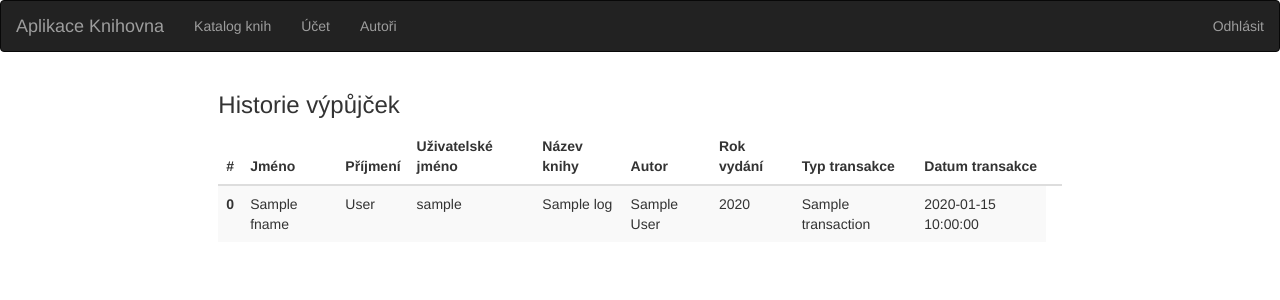
After one commit to Haf1k/FlaskLibrary, a Flask app: template knihovna_app/templates/history.html in a window 1280 px wide. The commit adds this page. Shown: the top 300 px of the page. Run offline with Flask 2, Linux system fonts and the light colour scheme; a user stored in the database is signed in; the template is opened without the code that fills it: most values are stand-ins (such as "Sample title", 1, 10 or a date in 2020); a database or web service that is not in the repository returns one stand-in record (values such as "Sample title"); some libraries are stand-ins or nearby versions.

Commit message:
Database now automatically returns books that are past its returnal date. Added history of transactions for user and admin

```diff
--- a/knihovna_app/helper.py
+++ b/knihovna_app/helper.py
@@ -1,3 +1,5 @@
+from datetime import datetime
+
 from bson import ObjectId
 
 from knihovna_app.config import db
@@ -120,3 +122,34 @@ def users_listing(search_data=None, sort_value="author", type=1):
         ])
     else:
         return db.users.find({"role": "user"}).sort(sort_value, type)
+
+
+def library_history():
+    output = []
+    logs = db.auditLog.find()
+
+    for log in logs:
+        book = db.books.find_one({"_id": log["book_id"]})
+        user = db.users.find_one({"_id": log["user_id"]})
+
+        match log["type_of_transaction"]:
+            case "borrow":
+                transaction = "Zapůjčení"
+            case "return":
+                transaction = "Navrácení"
+            case "automatic return":
+                transaction = "Vypršení lhůty zapůjčení"
+            case _:
+                return
+
+        value = {"fname": user["fname"],
+                 "lname": user["lname"],
+                 "username": user["username"],
+                 "title": book["title"],
+                 "author": book["author"],
+                 "release_year": book["release_year"],
+                 "transaction": transaction,
+                 "date": datetime.fromisoformat(log["timestamp"].replace("Z", ''))}
+        output.append(value)
+
+    return output[::-1]
--- a/knihovna_app/models.py
+++ b/knihovna_app/models.py
@@ -1,8 +1,9 @@
 # This file contains the models used in the database. It defines the tables and columns used in the database.
+from datetime import datetime, timedelta
+
 from bson import ObjectId
+from flask import flash
 from flask_login import UserMixin
-from flask import flash
-from datetime import datetime, timedelta
 
 from knihovna_app.config import db
 
@@ -48,35 +49,50 @@ class User(UserMixin):
     # Basic users methods
     def borrow_book(self, book_id):
 
-        if any(book_id in book["borrowed_book_id"] for book in self.borrowed_books):
+        time_of_return = (datetime.today() + timedelta(days=6)).isoformat()
+
+        if any(book_id in str(book["borrowed_book_id"]) for book in self.borrowed_books):
             flash("Knihu již máte zapůjčenou.", 'danger')
         elif len(self.borrowed_books) > 5:
             flash("Již máte zapůjčený maximální počet knih.", "danger")
         else:
             db.users.update_one(
                 {"username": self.username},
-                {"$push": {"borrowed_books": {"borrowed_book_id": book_id, "time_stamp": datetime.today()}}}
+                {"$push": {"borrowed_books": {"borrowed_book_id": ObjectId(book_id),
+                                              "borrowed_until": time_of_return}}}
             )
             db.books.update_one(
                 {"_id": ObjectId(book_id)},
-                {"$push": {"borrowed_by": {"user_id": self._id, "until": datetime.today() + timedelta(days=6)}}}
+                {"$push": {"borrowed_by": {"user_id": self._id, "borrowed_until": time_of_return}}}
             )
             db.books.update_one(
                 {"_id": ObjectId(book_id)},
                 {"$inc": {"num_pcs": -1}}
             )
 
+            db.auditLog.insert_one({"user_id": self._id,
+                                    "book_id": ObjectId(book_id),
+                                    "type_of_transaction": "borrow",
+                                    "timestamp": datetime.today().isoformat()
+                                    })
+
             flash("Kniha úspěšně zapůjčena.", 'success')
 
     def return_book(self, book_id):
         try:
+
             db.users.update_one({"username": self.username},
-                                {"$pull": {"borrowed_books": {"borrowed_book_id": book_id}}})
+                                {"$pull": {"borrowed_books": {"borrowed_book_id": ObjectId(book_id)}}})
             db.books.update_one({"_id": ObjectId(book_id)},
                                 {"$pull": {
                                     "borrowed_by": {"user_id": db.users.find_one({"username": self.username})["_id"]}}})
             db.books.update_one({"_id": ObjectId(book_id)},
                                 {"$inc": {"num_pcs": 1}})
+            db.auditLog.insert_one({"user_id": self._id,
+                                    "book_id": ObjectId(book_id),
+                                    "type_of_transaction": "return",
+                                    "timestamp": datetime.today().isoformat()
+                                    })
             flash("Kniha úspěšně vrácena.", 'success')
         except Exception:
             flash("Kniha nemohla být vrácena", "warning")
@@ -102,6 +118,32 @@ class User(UserMixin):
                                       "username": edit_form.username.data,
                                       "activated": edit_form.activated.data,
                                       "role": edit_form.role.data}})
+
+    def user_history(self):
+
+        output = []
+        logs = db.auditLog.find({"user_id": (self._id)})
+
+        for log in logs:
+            book = db.books.find_one({"_id": log["book_id"]})
+            match log["type_of_transaction"]:
+                case "borrow":
+                    transaction = "Zapůjčení"
+                case "return":
+                    transaction = "Navrácení"
+                case "automatic return":
+                    transaction = "Vypršení lhůty zapůjčení"
+                case _:
+                    return
+
+            value = {"title": book["title"],
+                     "author": book["author"],
+                     "release_year": book["release_year"],
+                     "transaction": transaction,
+                     "date": datetime.fromisoformat(log["timestamp"].replace("Z", ''))}
+            output.append(value)
+
+        return output[::-1]
 
 
 class Book:
--- a/knihovna_app/routes.py
+++ b/knihovna_app/routes.py
@@ -6,7 +6,7 @@ from flask_login import login_user, current_user, login_required, logout_user
 from config import db
 from forms import RegistrationForm, LoginForm, CreateBookForm, EditUser, SearchForm
 from helper import make_user_object, books_listing, books_borrowed_by_user, users_with_borrowed_book, users_listing, \
-    make_book_object, create_book, create_user
+    make_book_object, create_book, create_user, library_history
 from run import app, login_manager
 
 
@@ -76,8 +76,10 @@ def user_section():
             flash("Nepodařilo se upravit", "warning")
             return redirect(url_for("user_section"))
 
+    user_history = user.user_history()
     user = db.users.find_one({"_id": ObjectId(user.get_string_id())})
-    return render_template("user_section.html", user=user, edit_form=edit_form)
+
+    return render_template("user_section.html", user=user, edit_form=edit_form, user_history=user_history)
 
 
 @app.route('/library_catalog/<sort_value>/<type>/<search_value>', methods=['GET', 'POST'])
@@ -124,6 +126,7 @@ def users_catalog(sort_value, type, search_value):
         search_value = search_form.search_data.data
         if not search_value:
             search_value = "None"
+            print("test")
     users = users_listing(search_value, sort_value, type)
 
     return render_template("users_catalog.html", users=users, search_form=search_form, search_value=search_value,
@@ -146,8 +149,11 @@ def edit_user(user_id):
 
     borrowed_books = books_borrowed_by_user(user_id=user_id)
 
-    user = db.users.find_one({"_id": ObjectId(user_id)})
-    return render_template("edit_user.html", user=user, edit_form=edit_form, borrowed_books=borrowed_books)
+    user = make_user_object(db.users.find_one({"_id": ObjectId(user_id)}))
+    user_history = user.user_history()
+    user = vars(user)
+    return render_template("edit_user.html", user=user, edit_form=edit_form, borrowed_books=borrowed_books,
+                           user_history=user_history)
 
 
 @app.route('/users_catalog/edit_user/give_user_book/<user_id>/<sort_value>/<type>/<search_value>',
@@ -220,6 +226,14 @@ def return_book(book_id, username):
     else:
         return redirect(url_for('library_catalog', sort_value="default", type="asc", search_value="None"))
 
+@app.route('/users_catalog/history', methods=['GET', 'POST'])
+@login_required
+def transactions_history():
+    if current_user.role != "Admin":
+        abort(403)
+    all_users_history = library_history()
+
+    return render_template("history.html", all_users_history=all_users_history)
 
 @app.route('/library_catalog/verify/<user_id>', methods=['GET', 'POST'])
 @login_required
--- /dev/null
+++ b/knihovna_app/templates/history.html
@@ -0,0 +1,44 @@
+{% extends "layout.html" %}
+
+{% block title %}
+    Historie transakcí
+{% endblock %}
+
+{% set active_page = "transactions_history" %}
+
+{% block content %}
+
+    <h3>Historie výpůjček</h3>
+    <table class="table table-striped">
+        <thead>
+        <tr>
+            <th scope="col">#</th>
+            <th scope="col">Jméno</th>
+            <th scope="col">Příjmení</th>
+            <th scope="col">Uživatelské jméno</th>
+            <th scope="col">Název knihy</th>
+            <th scope="col">Autor</th>
+            <th scope="col">Rok vydání</th>
+            <th scope="col">Typ transakce</th>
+            <th scope="col">Datum transakce</th>
+            <th scope="col"></th>
+        </tr>
+        </thead>
+        <tbody>
+        {% for log in all_users_history %}
+            <tr>
+                <th scope="row">{{ loop.index0 }}</th>
+                <td>{{ log["fname"] }}</td>
+                <td>{{ log["lname"] }}</td>
+                <td>{{ log["username"] }}</td>
+                <td>{{ log["title"] }}</td>
+                <td>{{ log["author"] }}</td>
+                <td>{{ log["release_year"] }}</td>
+                <td>{{ log["transaction"] }}</td>
+                <td>{{ log["date"] }}</td>
+            </tr>
+        {% endfor %}
+        </tbody>
+    </table>
+
+{% endblock %}
--- a/knihovna_app/templates/layout.html
+++ b/knihovna_app/templates/layout.html
@@ -33,6 +33,8 @@
                     <li class="{{ 'active' if active_page == 'users_catalog' else '' }}">
                         <a href={{ url_for('users_catalog', sort_value = "default", type="asc", search_value="None") }}>Seznam
                             uživatelů</a></li>
+                    <li class="{{ 'active' if active_page == 'transactions_history' else '' }}">
+                        <a href={{ url_for('transactions_history') }}>Historie transakcí</a></li>
                 {% else %}
                     <li class="{{ 'active' if active_page == 'user_section' else '' }}">
                         <a href={{ url_for('user_section') }}>Účet</a></li>
```
Also changed, not shown: knihovna_app/templates/edit_user.html (+27 -0 lines), knihovna_app/templates/user_section.html (+27 -0 lines).
